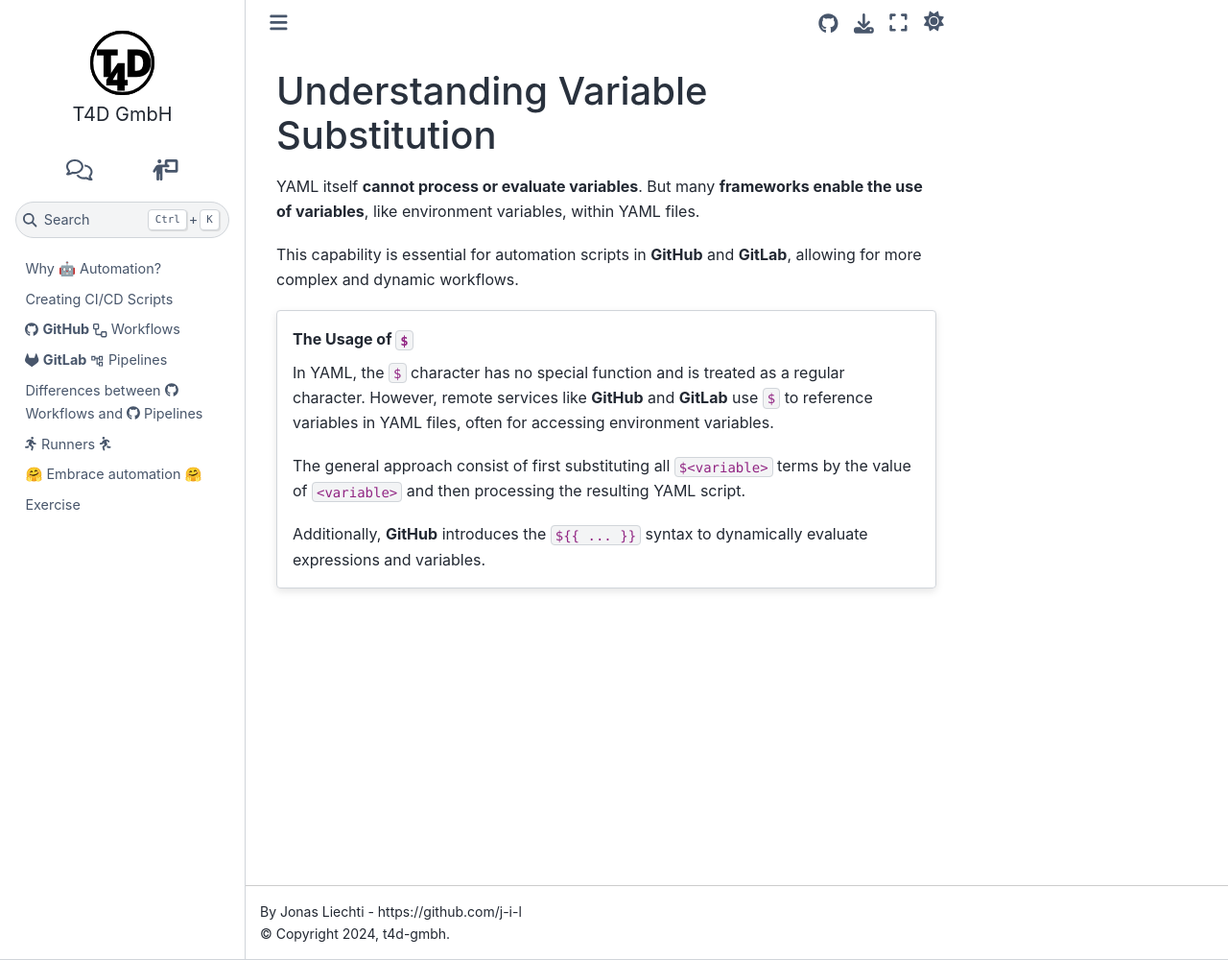
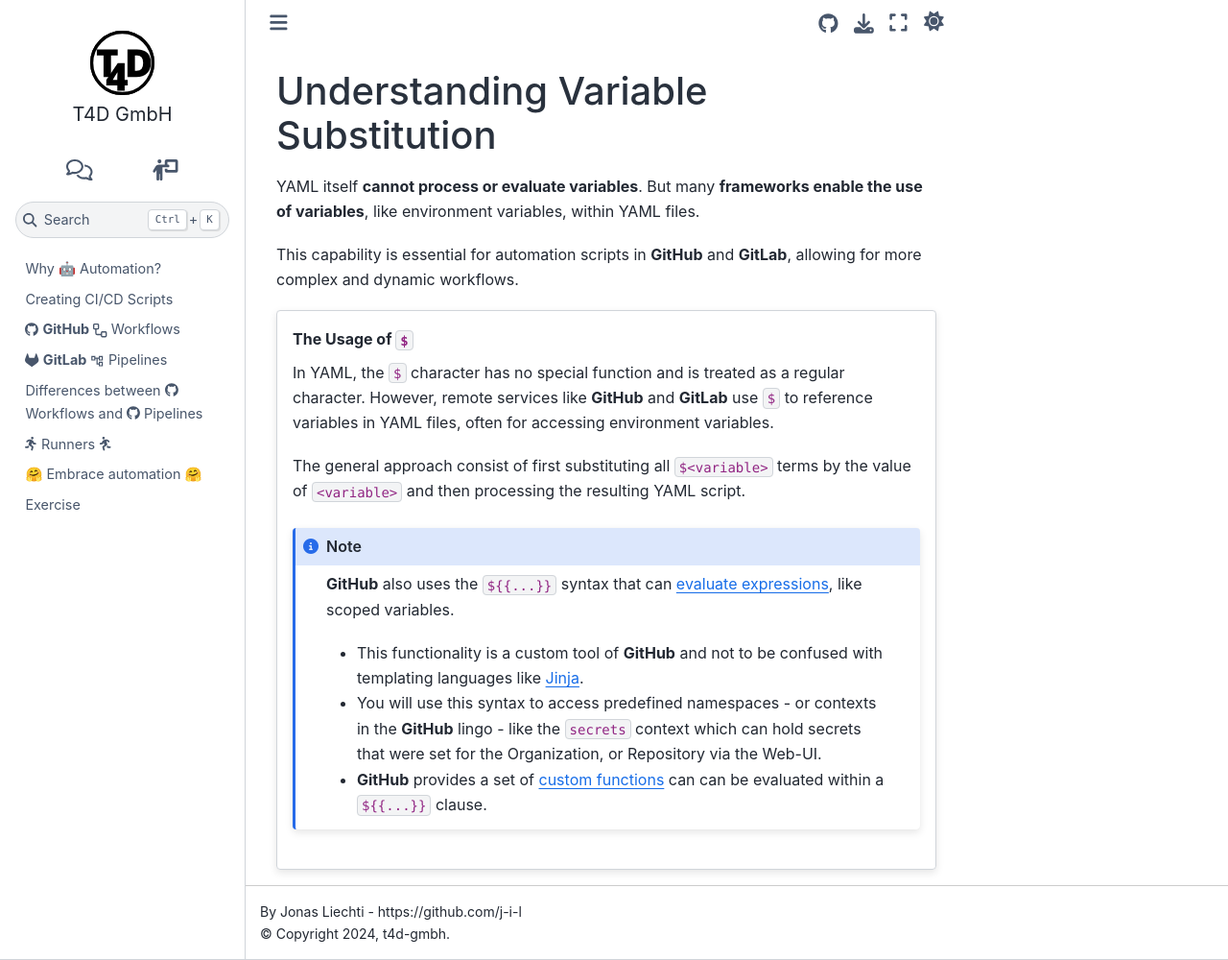
Before and after one commit to t4d-gmbh/ci-cd-workflows, a Sphinx documentation site: the page built from source/content/creating_workflows/using_variables.md, in a window 1280 px wide and 1000 px high. Shown: the whole window at 96% size. Built offline with Sphinx 7.4.7 and the Sphinx Book theme 1.1.4, drawn with Linux system fonts in a browser that asks for light colours; the version number could not be read and is left out.

Commit message:
be more precise on the variable def.

```diff
--- a/source/content/creating_workflows/using_variables.md
+++ b/source/content/creating_workflows/using_variables.md
@@ -6,17 +6,25 @@
 This capability is essential for automation scripts in **GitHub** and **GitLab**, allowing for more complex and dynamic workflows.
 {% endif %}
 
-:::{card} The Usage of `$`
+::::{card} The Usage of `$`
 {% if page %}
 In YAML, the `$` character has no special function and is treated as a regular character.
 However, remote services like **GitHub** and **GitLab** use `$` to reference variables in YAML files, often for accessing environment variables.
 
 The general approach consist of first substituting all `$<variable>` terms by the value of `<variable>` and then processing the resulting YAML script.
 
-Additionally, **GitHub** introduces the {% raw %}`${{ ... }}`{% endraw %} syntax to dynamically evaluate expressions and variables.
 {% else %}
 **GitHub** and **GitLab** use **`$` to reference variables in YAML files**.
 
-`$<varaible>` occurences are **substituted by the correspondng value** prior to processing the YAML file.
+`$<varaible>` occurrences are **substituted by the corresponding value** prior to processing the YAML file.
+{% endif %}
+:::{note}
+**GitHub** also uses the {% raw %}`${{...}}`{% endraw %} syntax that can [evaluate expressions](https://docs.github.com/en/actions/writing-workflows/choosing-what-your-workflow-does/evaluate-expressions-in-workflows-and-actions), like scoped variables.
+
+{% if page %}
+- This functionality is a custom tool of **GitHub** and not to be confused with templating languages like [Jinja](https://jinja.palletsprojects.com/en/stable/).
+- You will use this syntax to access predefined namespaces - or contexts in the **GitHub** lingo - like the `secrets` context which can hold secrets that were set for the Organization, or Repository via the Web-UI.
+- **GitHub** provides a set of [custom functions](https://docs.github.com/en/actions/writing-workflows/choosing-what-your-workflow-does/evaluate-expressions-in-workflows-and-actions#functions) can can be evaluated within a {%raw%}`${{...}}`{%endraw%} clause.
 {% endif %}
 :::
+::::
```
Also changed, not shown: source/content/creating_workflows/yaml_primer/conclusion.md (+1 -1 lines).
